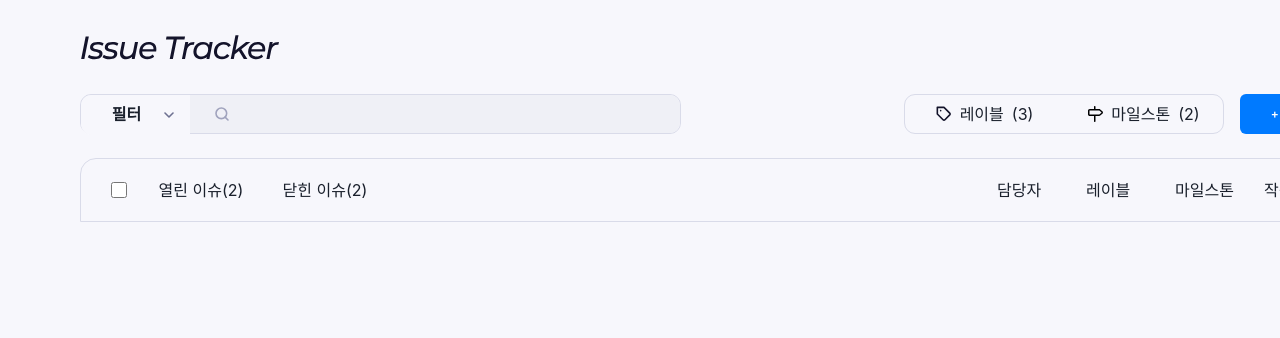
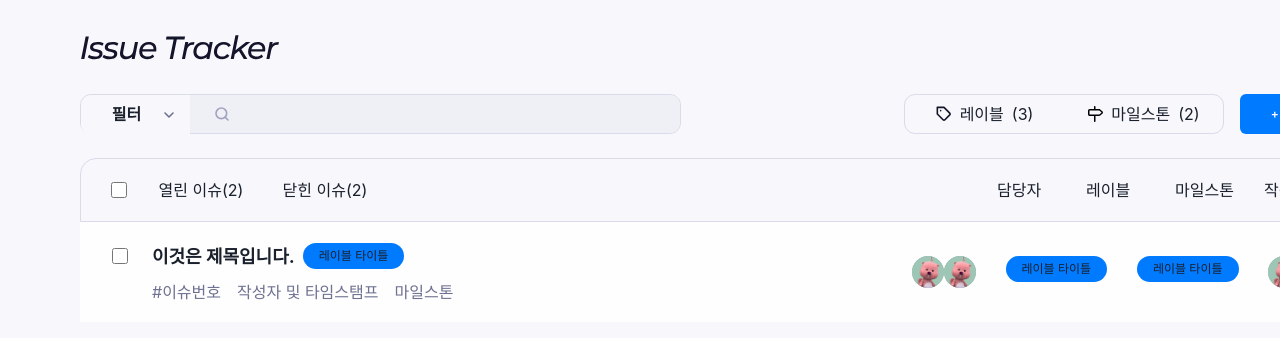
Before and after one commit to codesquad-members-2021/issue-tracker, a React (Create React App) app in the folder FE/issue-tracker/: page /issues in a window 1280 px wide. Shown: the top 338 px of the page. Built offline with nearby package versions, Linux system fonts and the light colour scheme.

Commit message:
Chore: #10 이슈 컴포넌트 추가
* 기본적인 HTML과 스타일 적용했다.
* 라벨 컴포넌트는 추후 공통 컴포넌트로 사용한다.

```diff
--- /dev/null
+++ b/FE/issue-tracker/src/components/issues/table/Issue.tsx
@@ -0,0 +1,119 @@
+import { Avatar } from '@chakra-ui/avatar';
+import styled from 'styled-components';
+
+function Issue() {
+  // Label Styled Component는 colorCode를 Prop으로 받는다.
+
+  return (
+    <IssueWrap>
+      <IssueContainer>
+        <StyledDiv>
+          <CheckBox type="checkbox" name="issueCheckBox" />
+          <IssueTitle>
+            <h2>이것은 제목입니다.</h2>
+            <Label>
+              <span>레이블 타이틀</span>
+            </Label>
+          </IssueTitle>
+        </StyledDiv>
+        <Description>
+          <span>#이슈번호</span>
+          <span>작성자 및 타임스탬프</span>
+          <span>마일스톤</span>
+        </Description>
+      </IssueContainer>
+      <AvatarContainer>
+        <NoticeTag>
+          <Avatar className="avatar" size="sm" src="./janmang.jpeg" />
+          <Avatar className="avatar" size="sm" src="./janmang.jpeg" />
+        </NoticeTag>
+        <NoticeTag>
+          <Label>
+            <span>레이블 타이틀</span>
+          </Label>
+        </NoticeTag>
+        <NoticeTag>
+          <Label>
+            <span>레이블 타이틀</span>
+          </Label>
+        </NoticeTag>
+        <NoticeTag>
+          <Avatar className="avatar" size="sm" src="./janmang.jpeg" />
+        </NoticeTag>
+      </AvatarContainer>
+    </IssueWrap>
+  );
+}
+
+export default Issue;
+
+const IssueWrap = styled.div`
+  display: flex;
+  justify-content: space-between;
+  align-items: center;
+  background: ${({ theme }) => theme.colors.gr_offWhite};
+`;
+
+const IssueContainer = styled.div`
+  display: flex;
+  flex-direction: column;
+  justify-content: center;
+  width: 878;
+  height: 100px;
+  padding: 16px 0 16px 32px;
+  position: relative;
+`;
+
+const AvatarContainer = styled.div`
+  display: flex;
+  margin-right: 30px;
+  width: 448px;
+  justify-content: space-evenly;
+`;
+
+const NoticeTag = styled.div`
+  width: auto;
+`;
+
+const IssueTitle = styled.div`
+  display: flex;
+  align-items: center;
+  height: 32px;
+
+  h2 {
+    margin: 0 8px 0 24px;
+    font-weight: ${({ theme }) => theme.fontWeights.bold};
+    font-size: ${({ theme }) => theme.fontSizes.lg};
+  }
+`;
+
+const StyledDiv = styled.div`
+  display: flex;
+  width: 100%;
+  justify-content: flex-start;
+  align-items: center;
+`;
+
+const CheckBox = styled.input`
+  width: 16px;
+  height: 16px;
+`;
+
+const Description = styled.div`
+  margin: 8px 0 0 40px;
+  display: flex;
+
+  span {
+    padding-right: 16px;
+    color: ${({ theme }) => theme.colors.gr_label};
+  }
+`;
+
+const Label = styled.div`
+  ${({ theme }) => theme.flexCenter};
+  padding: 4px 16px;
+  font-size: ${({ theme }) => theme.fontSizes.xs};
+  background: ${({ theme }) => theme.colors.bl_initial};
+  border-radius: 30px;
+  cursor: pointer;
+`;
--- a/FE/issue-tracker/src/components/issues/table/IssueTable.tsx
+++ b/FE/issue-tracker/src/components/issues/table/IssueTable.tsx
@@ -1,11 +1,13 @@
 import styled from 'styled-components';
 
 import TableHeader from './TableHeader';
+import Issue from './Issue';
 
 function IssueTable() {
   return (
     <IssueTableWrap>
       <TableHeader />
+      <Issue />
     </IssueTableWrap>
   );
 }
```
